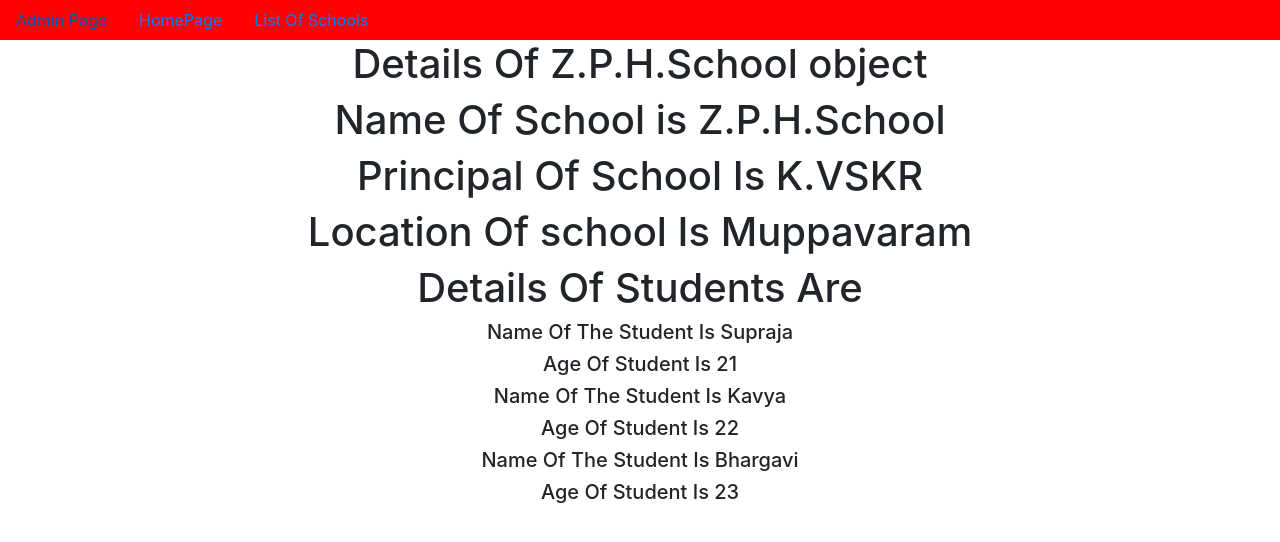
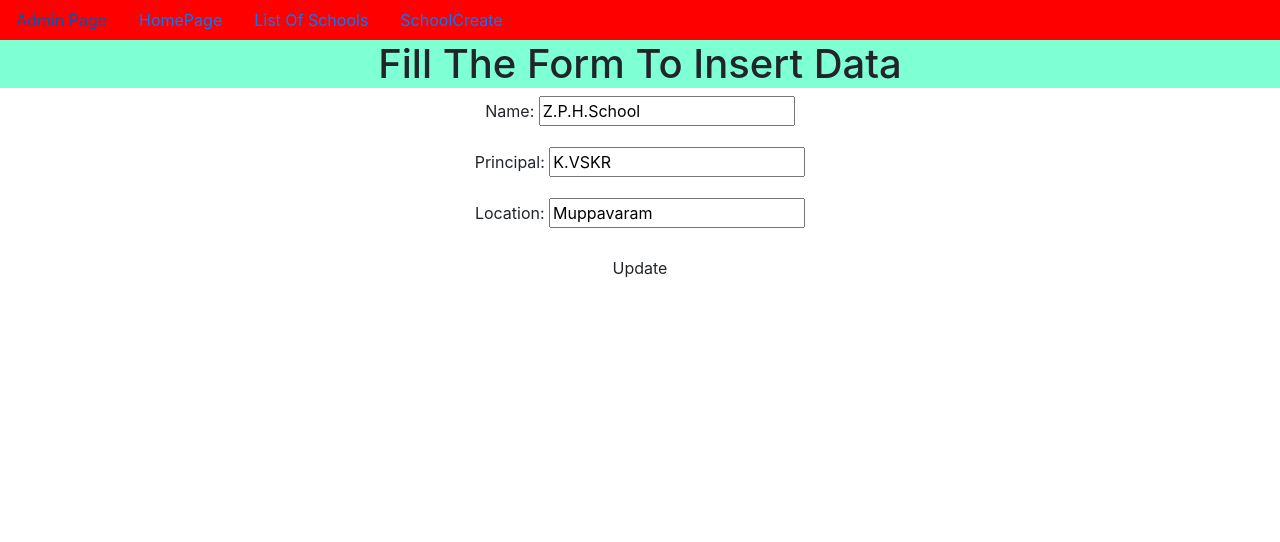
Before and after one commit to supraja-maddineni/CBV_C_U_DEL_Views, a Django app: a page that uses templates/app/dummy.html in a window 1280 px wide. Shown: the top 542 px of the page. Run offline with Django 4.2, Linux system fonts and the light colour scheme; data comes from the database, SQL or seed files in the repository; both versions use the stored data as it was after the commit.

Commit message:
first commit

```diff
--- a/app/models.py
+++ b/app/models.py
@@ -1,5 +1,5 @@
 from django.db import models
-
+from django.urls import reverse
 # Create your models here.
 class School(models.Model):
     name=models.CharField(max_length=100)
@@ -10,7 +10,7 @@
         return self.name
 
     def get_absolute_url(self):
-        return reverse('details',kwargs={'pk':self.pk})
+        return reverse('SchoolDetail',kwargs={'pk':self.pk})
 
 class Student(models.Model):
     school=models.ForeignKey(School,on_delete=models.CASCADE,related_name='students')
--- a/app/views.py
+++ b/app/views.py
@@ -1,7 +1,9 @@
 from django.shortcuts import render
 from app.models import *
 # Create your views here.
-from django.views.generic import TemplateView,ListView,DetailView
+from django.views.generic import TemplateView,ListView,DetailView,CreateView,UpdateView,DeleteView
+from django.urls import reverse_lazy
+
 
 class Home(TemplateView):
     model=School
@@ -11,6 +13,20 @@
     model=School
     context_object_name='schools'
 
-class schooldetail(DetailView):
+class SchoolDetail(DetailView):
     model=School
     context_object_name='sclobject'
+
+
+class SchoolCreate(CreateView):
+    model=School
+    fields='__all__'
+
+class SchoolUpdate(UpdateView):
+    model=School
+    fields='__all__'
+
+class SchoolDelete(DeleteView):
+    model=School
+    context_object_name='schoolobject'
+    success_url=reverse_lazy('SchoolList')
--- a/project44/urls.py
+++ b/project44/urls.py
@@ -20,5 +20,10 @@
     path('admin/', admin.site.urls),
     path('Home/',Home.as_view(),name='Home'),
     path('SchoolList/',SchoolList.as_view(),name='SchoolList'),
-    re_path('(?P<pk>\d+)/',schooldetail.as_view(),name='schooldetail'),
+    path('SchoolCreate/',SchoolCreate.as_view(),name='SchoolCreate'),
+
+    re_path('^update(?P<pk>\d+)/',SchoolUpdate.as_view(),name='SchoolUpdate'),
+    re_path('^delete(?P<pk>\d+)/',SchoolDelete.as_view(),name='SchoolDelete'),
+
+    re_path('(?P<pk>\d+)/',SchoolDetail.as_view(),name='SchoolDetail'),
 ]
--- a/templates/app/Home.html
+++ b/templates/app/Home.html
@@ -4,5 +4,5 @@
 {% endblock %}
 
 {% block body_block %}
-    <h1>Welcome to HomePage</h1>
+    <h1 style="color: blueviolet;">Welcome to HomePage</h1>
 {% endblock %}
--- a/templates/app/dummy.html
+++ b/templates/app/dummy.html
@@ -17,7 +17,7 @@
         <a href="{% url 'admin:index' %}" class="nav-link">Admin Page</a>
         <a href="{% url 'Home' %}" class="nav-link">HomePage</a>
         <a href="{% url 'SchoolList' %}" class="nav-link">List Of Schools</a>
-
+        <a href="{% url 'SchoolCreate' %}" class="nav-link">SchoolCreate</a>
     </nav>
 
     <!-- Optional JavaScript; choose one of the two! -->
--- a/templates/app/school_detail.html
+++ b/templates/app/school_detail.html
@@ -14,4 +14,10 @@
         <h5>Name Of The Student Is {{i.sname}}</h5>
         <h5>Age Of Student Is {{i.sage}}</h5>
     {% endfor %}
+
+
+
+<h5><a href="{% url 'SchoolUpdate' pk=sclobject.pk %}" class="btn btn-primary">UpdateData</a></h5>
+<h5><a href="{% url 'SchoolDelete' pk=sclobject.pk %}" class="btn btn-danger">DeleteData</a></h5>
+
 {% endblock %}
--- /dev/null
+++ b/templates/app/school_form.html
@@ -0,0 +1,22 @@
+{% extends 'app/dummy.html' %}
+{% block title %}
+    <title>Create Page</title>
+{% endblock %}
+
+{% block body_block %}
+    <h1 style="background-color: aquamarine;">Fill The Form To Insert Data</h1>
+        <form  method="POST">
+            {% csrf_token %}
+
+            {{form.as_p}}
+
+        {% if form.instance.pk %}
+            <input type="submit" value="Update" class="btn btn-Secondary">
+
+        {% else %}
+            <input type="submit" value="Create" class="btn btn-Secondary">
+
+        {% endif %}
+        </form>
+
+{% endblock %}
```
Also changed, not shown: templates/app/school_confirm_delete.html (added, +13 -0 lines), db.sqlite3.
